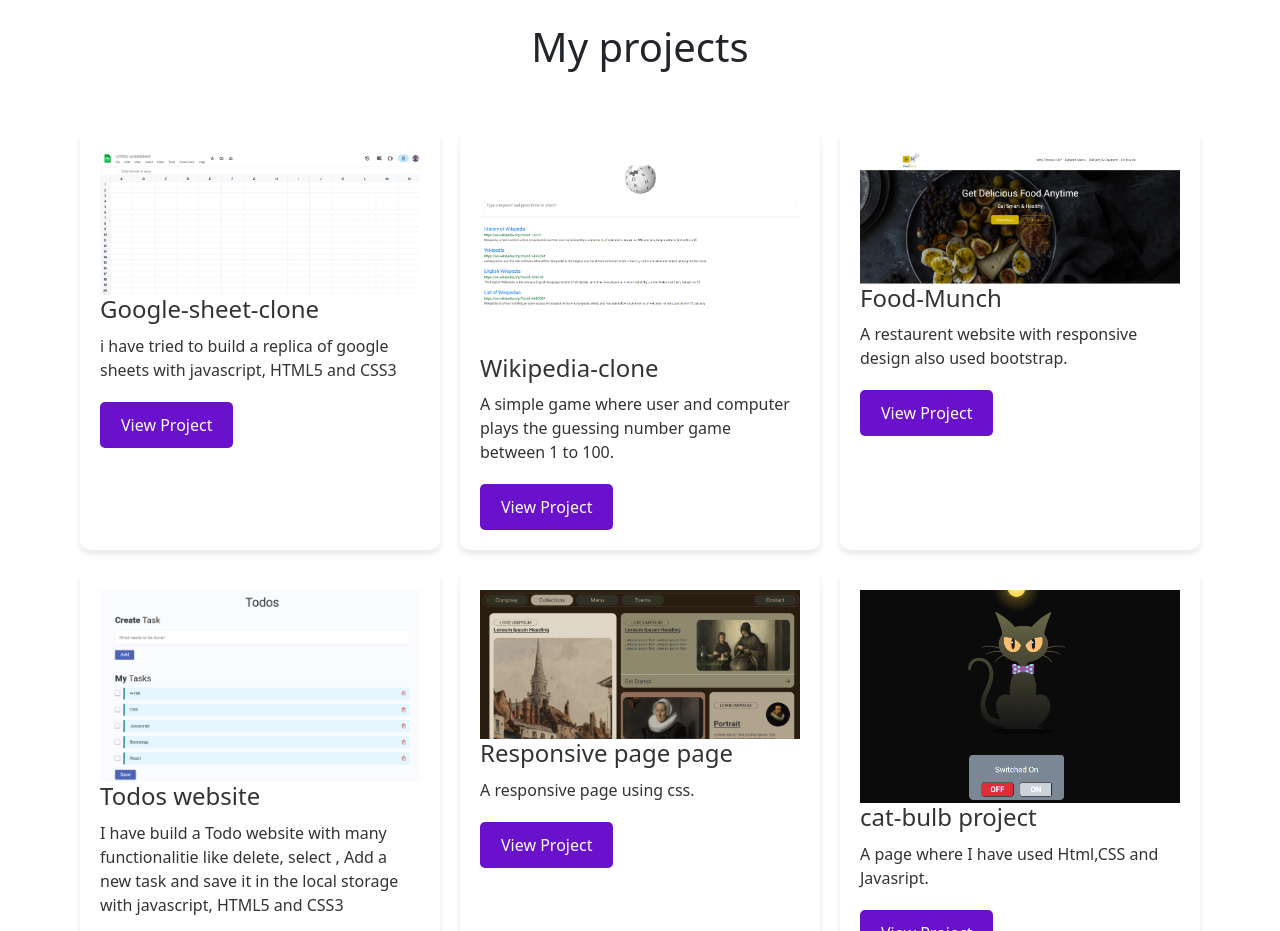
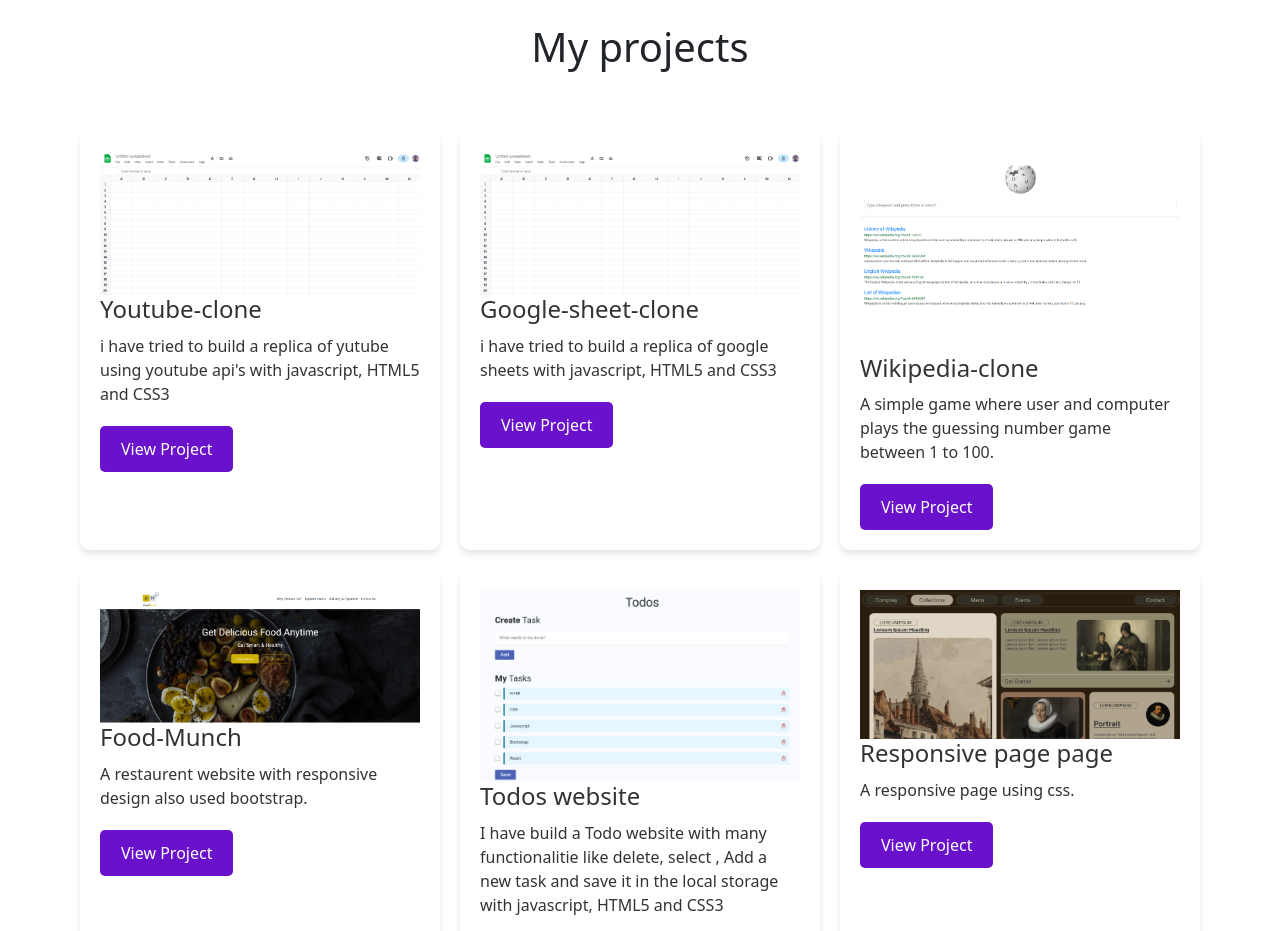
Before and after one commit to krishna20000/portfolio-kdm, a plain HTML site: page index.html in a window 1280 px wide. Shown: the part 2060-2991 px from the top of the page. Drawn offline with nearby package versions, Linux system fonts and the light colour scheme.

```diff
--- a/index.html
+++ b/index.html
@@ -184,6 +184,12 @@
         <div class="projects-grid">
             <div class="project-card" id="major" >
                 <img class="project-image" src="sheets.png" alt="Google-sheet-clone">
+                <h3>Youtube-clone</h3>
+                <p>i have tried to build a replica of yutube using youtube api's with javascript, HTML5 and CSS3</p>
+                <a href="https://kdm-ytclone.vercel.app/" class="btn">View Project</a>
+            </div>
+            <div class="project-card" id="major" >
+                <img class="project-image" src="sheets.png" alt="Google-sheet-clone">
                 <h3>Google-sheet-clone</h3>
                 <p>i have tried to build a replica of google sheets with javascript, HTML5 and CSS3</p>
                 <a href="https://google-sheet-clone-orpin.vercel.app/" class="btn">View Project</a>
```
